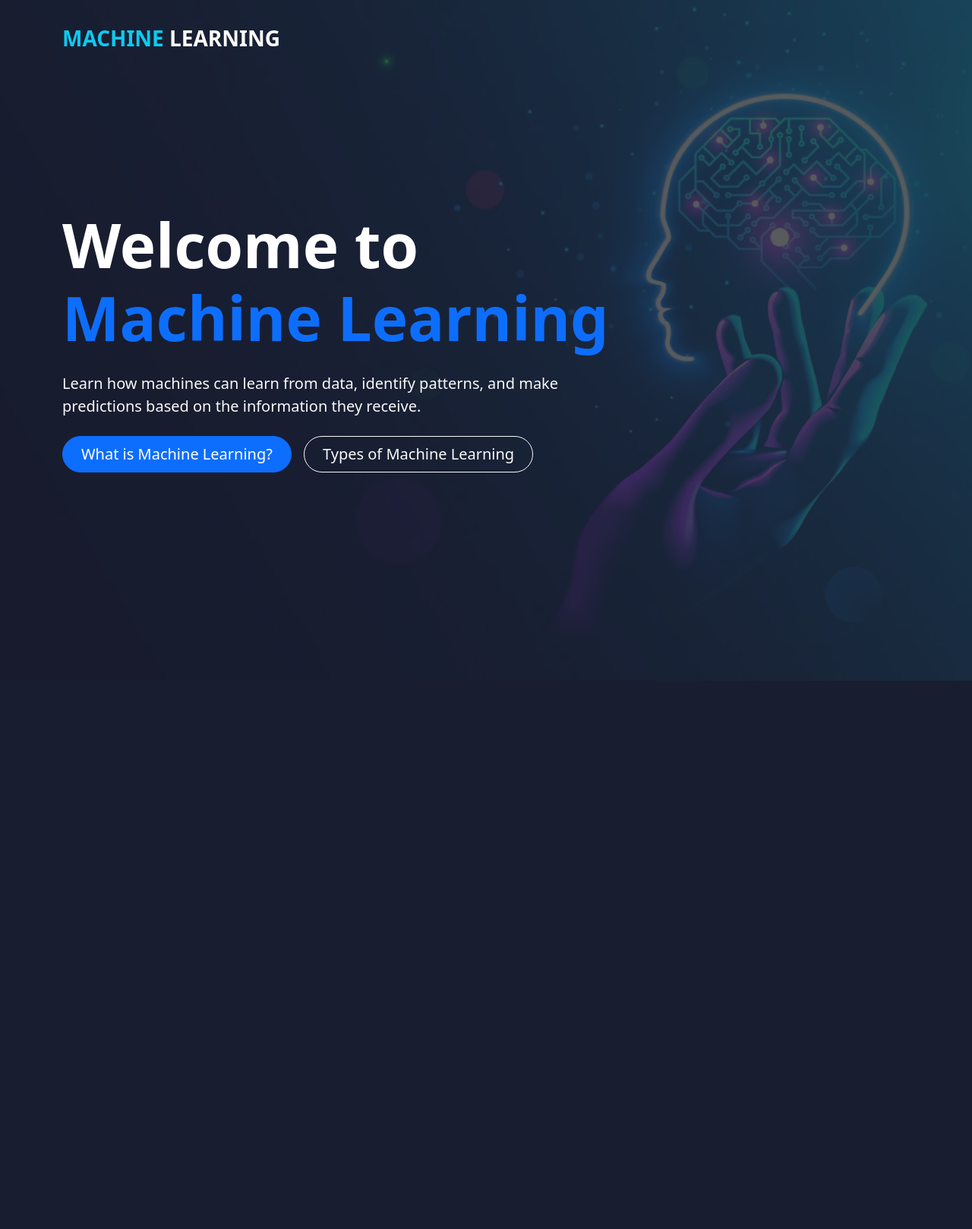
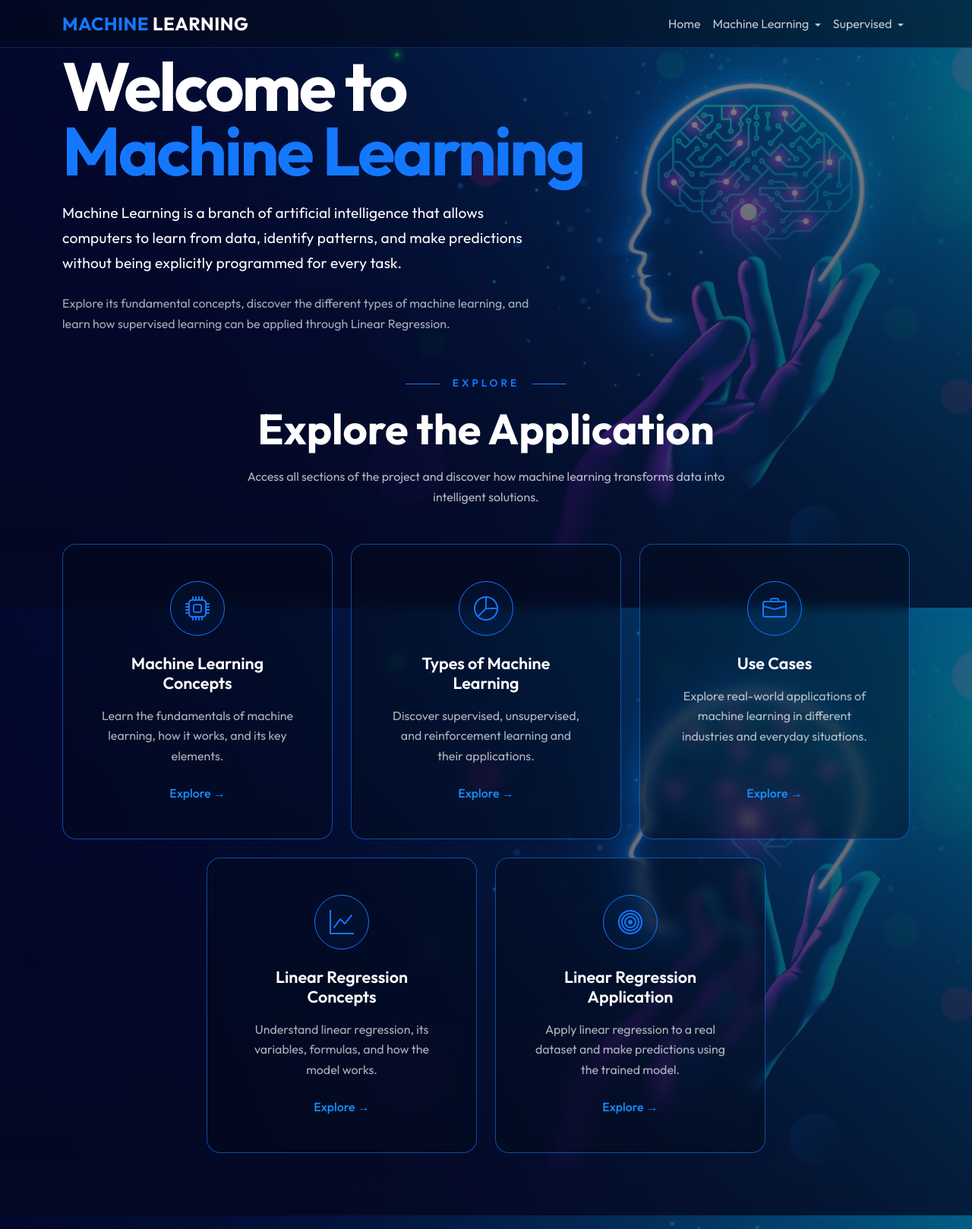
Before and after one commit to MonicaPoveda/Machinegroup, a Flask app: page / in a window 1280 px wide. Shown: the whole page at 76% size. Before the commit the page ends 896 px from the top, so only its background shows below. Run offline with Flask 3, Linux system fonts and the light colour scheme.

Commit message:
feat: design machine learning home page

```diff
--- a/app.py
+++ b/app.py
@@ -1,19 +1,38 @@
-from flask import Flask, render_template
-
+from flask import Flask, render_template, request
+import LinearRegressionGraddes
 app = Flask(__name__)
 
 
-@app.route('/')
+# HOME
+@app.route("/")
 def home():
-    return render_template('home.html')
+    return render_template("home.html")
 
-@app.route('/types/')
+
+# MACHINE LEARNING
+@app.route("/what-is-ml/")
+def what_is_ml():
+    return render_template(
+        "machine_learning/what_is_ml.html"
+    )
+
+#types of machine learning
+@app.route("/types/")
 def types():
-    return render_template('types.html')
+    return render_template(
+        "machine_learning/types.html"
+    )
 
-@app.route('/What_is_ML/')
-def what_is_ml():
-    return render_template('what_is_ml.html')
+
+@app.route('/LinearRegression/', methods=['GET', 'POST'])
+def LRegressionGrades():
+    CalculateGradeResult =None
+    if request.method == 'POST':
+        hours = float(request.form['hours'])
+        CalculateGradeResult = LinearRegressionGraddes.calculateGrade(hours)
+    return render_template('tempLinearRegression.html', result=CalculateGradeResult)
+
+   # return str(CalculateGradeResult)  # Return the result as a string
 
 if __name__ == '__main__':
    app.run(debug=True)
--- /dev/null
+++ b/static/css/home.css
@@ -0,0 +1,68 @@
+.home-page {
+    min-height: 100vh;
+    background-image:
+        linear-gradient(180deg, rgba(5, 10, 24, 0.50), rgba(5, 10, 24, 0.72)),
+        url("/static/images/image_home.webp");
+    background-size: cover;
+    background-position: center;
+    background-attachment: fixed;
+}
+
+.home-hero {
+    min-height: 52vh;
+    display: flex;
+    align-items: center;
+    position: relative;
+}
+
+.hero-content {
+    max-width: 850px;
+    padding-top: 70px;
+    padding-bottom: 30px;
+}
+
+.hero-title {
+    font-size: clamp(4rem, 7vw, 6.5rem);
+    font-weight: 700;
+    line-height: 0.95;
+    letter-spacing: -3px;
+}
+
+.welcome-text { color: #ffffff; }
+.machine-text { color: var(--color-accent); }
+
+.hero-description {
+    max-width: 650px;
+    color: #ffffff;
+    font-size: 1.2rem;
+    font-weight: 400;
+    line-height: 1.7;
+    letter-spacing: 0.2px;
+}
+
+.hero-secondary {
+    max-width: 620px;
+    color: rgba(255, 255, 255, 0.65);
+    font-size: 1rem;
+    line-height: 1.7;
+}
+
+.explore-section {
+    padding-top: 20px;
+    padding-bottom: 100px;
+}
+
+@media (max-width: 768px) {
+    .home-page { background-attachment: scroll; }
+    .home-hero { min-height: auto; }
+    .hero-content {
+        padding-top: 110px;
+        padding-bottom: 40px;
+    }
+    .hero-title {
+        font-size: 3.7rem;
+        letter-spacing: -2px;
+    }
+    .hero-description { font-size: 1.08rem; }
+    .explore-section { padding-top: 10px; }
+}
--- /dev/null
+++ b/static/css/styles.css
@@ -0,0 +1,202 @@
+/* ============================================
+   GLOBAL DESIGN SYSTEM & VARIABLES
+   Centralizes colors, fonts, and theme values.
+============================================ */
+
+:root {
+    --font-main: 'Outfit', sans-serif;
+    --color-bg: #050a18;
+    --color-bg-card: rgba(3, 12, 25, 0.40);
+    --color-accent: #1478ff;
+    --color-accent-hover: #1490ff;
+    --color-border: rgba(20, 120, 255, 0.35);
+    --color-text-secondary: rgba(255, 255, 255, 0.70);
+    --color-text-muted: rgba(255, 255, 255, 0.45);
+}
+
+/* ============================================
+   BASE / LAYOUT DEFAULTS
+   Sets application-wide font family and resets.
+============================================ */
+
+body {
+    font-family: var(--font-main);
+    margin: 0;
+    min-height: 100vh;
+}
+
+/* ============================================
+   NAVIGATION BAR
+   Glassmorphism navbar with custom link states.
+============================================ */
+
+.navbar {
+    backdrop-filter: blur(12px);
+    -webkit-backdrop-filter: blur(12px);
+    background: rgba(5, 10, 24, 0.55);
+    border-bottom: 1px solid rgba(20, 120, 255, 0.25);
+}
+
+.navbar-brand {
+    font-weight: 700;
+    letter-spacing: 0.5px;
+}
+
+.brand-highlight {
+    color: var(--color-accent);
+}
+
+.nav-link {
+    color: rgba(255, 255, 255, 0.75) !important;
+    transition: color 0.2s ease;
+}
+
+.nav-link:hover,
+.nav-link:focus {
+    color: #ffffff !important;
+}
+
+.navbar-nav .dropdown-toggle::after {
+    vertical-align: middle;
+}
+
+/* ============================================
+   DROPDOWN MENUS
+   Styled dark dropdowns with glass effect.
+============================================ */
+
+.dropdown-menu-dark {
+    background: rgba(3, 12, 25, 0.92);
+    border: 1px solid var(--color-border);
+    backdrop-filter: blur(10px);
+    -webkit-backdrop-filter: blur(10px);
+}
+
+.dropdown-item {
+    color: rgba(255, 255, 255, 0.75);
+}
+
+.dropdown-item:hover,
+.dropdown-item:focus {
+    background: rgba(20, 120, 255, 0.15);
+    color: #ffffff;
+}
+
+.dropdown-item.disabled {
+    color: rgba(255, 255, 255, 0.30) !important;
+}
+
+.dropdown-divider {
+    border-color: rgba(20, 120, 255, 0.25);
+}
+
+.dropdown-header {
+    color: var(--color-text-muted);
+}
+
+/* ============================================
+   REUSABLE CARDS
+   Interactive feature cards (Home, Types, etc.)
+============================================ */
+
+.explore-card {
+    height: 100%;
+    background: var(--color-bg-card);
+    border: 1px solid rgba(20, 120, 255, 0.60);
+    border-radius: 18px;
+    backdrop-filter: blur(8px);
+    -webkit-backdrop-filter: blur(8px);
+    transition: transform 0.3s ease, border-color 0.3s ease, box-shadow 0.3s ease;
+}
+
+.explore-card:hover {
+    transform: translateY(-8px);
+    border-color: var(--color-accent);
+    box-shadow: 0 15px 45px rgba(20, 120, 255, 0.18);
+}
+
+/* Ensures equal height cards alignment */
+.explore-card .card-body {
+    display: flex;
+    flex-direction: column;
+    height: 100%;
+}
+
+.explore-card .card-text {
+    flex-grow: 1;
+    color: rgba(255, 255, 255, 0.68);
+    line-height: 1.65;
+}
+
+.explore-card .card-title {
+    color: #ffffff;
+    font-size: 1.35rem;
+    font-weight: 600;
+}
+
+.explore-card .explore-link {
+    margin-top: auto;
+}
+
+/* Circular icon badges */
+.card-icon {
+    width: 72px;
+    height: 72px;
+    display: flex;
+    align-items: center;
+    justify-content: center;
+    margin: 0 auto;
+    border-radius: 50%;
+    border: 1px solid var(--color-accent);
+    color: var(--color-accent);
+    font-size: 2rem;
+    background: rgba(20, 120, 255, 0.04);
+    flex-shrink: 0;
+}
+
+/* Action links inside cards */
+.explore-link {
+    color: var(--color-accent-hover);
+    font-weight: 500;
+    text-decoration: none;
+}
+
+.explore-link:hover {
+    color: #ffffff;
+}
+
+/* ============================================
+   REUSABLE SECTION HEADERS
+   Standardized headers for main content pages.
+============================================ */
+
+.section-label,
+.explore-label {
+    color: var(--color-accent);
+    letter-spacing: 4px;
+    font-size: 0.85rem;
+    font-weight: 600;
+}
+
+.section-line,
+.explore-line {
+    display: inline-block;
+    width: 45px;
+    height: 1px;
+    background: var(--color-accent);
+    vertical-align: middle;
+    margin: 0 10px;
+}
+
+.section-title,
+.explore-title {
+    color: #ffffff;
+    font-weight: 700;
+}
+
+.section-description,
+.explore-description {
+    max-width: 700px;
+    color: var(--color-text-secondary);
+    line-height: 1.7;
+}
--- /dev/null
+++ b/templates/base.html
@@ -0,0 +1,93 @@
+<!DOCTYPE html>
+<html lang="en">
+<head>
+    <meta charset="UTF-8">
+    <meta name="viewport" content="width=device-width, initial-scale=1.0">
+    <title>{% block title %}Machine Learning{% endblock %}</title>
+
+    <!-- Google Fonts -->
+    <link rel="preconnect" href="https://fonts.googleapis.com">
+    <link rel="preconnect" href="https://fonts.gstatic.com" crossorigin>
+    <link href="https://fonts.googleapis.com/css2?family=Outfit:wght@300;400;500;600;700&display=swap" rel="stylesheet">
+    <link rel="stylesheet" href="https://cdn.jsdelivr.net/npm/bootstrap-icons@1.11.3/font/bootstrap-icons.css">
+
+    <!-- Bootstrap 5 CSS & JS -->
+    <link href="https://cdn.jsdelivr.net/npm/bootstrap@5.3.8/dist/css/bootstrap.min.css" rel="stylesheet">
+    <script src="https://cdn.jsdelivr.net/npm/bootstrap@5.3.8/dist/js/bootstrap.bundle.min.js"></script>
+
+    <!-- Custom Styles -->
+    <link rel="stylesheet" href="{{ url_for('static', filename='css/styles.css') }}">
+
+    {% block extra_css %}{% endblock %}
+</head>
+
+<body class="bg-dark text-white">
+
+    <!-- Main Navigation Bar -->
+    <nav class="navbar navbar-expand-lg navbar-dark fixed-top">
+        <div class="container">
+
+            <!-- Logo / Site Name -->
+            <a class="navbar-brand fs-4" href="{{ url_for('home') }}">
+                <span class="brand-highlight">MACHINE</span> LEARNING
+            </a>
+
+            <!-- Mobile Toggle Button -->
+            <button class="navbar-toggler" type="button" data-bs-toggle="collapse" data-bs-target="#mainNavbar" aria-controls="mainNavbar" aria-expanded="false" aria-label="Toggle navigation">
+                <span class="navbar-toggler-icon"></span>
+            </button>
+
+            <!-- Navigation Menu with Jinja2 and Bootstrap -->
+            <div class="collapse navbar-collapse" id="mainNavbar">
+                <ul class="navbar-nav ms-auto">
+
+                    <!-- Home Link -->
+                    <li class="nav-item">
+                        <a class="nav-link" href="{{ url_for('home') }}">Home</a>
+                    </li>
+
+                    <!-- Dropdown Menu: Machine Learning -->
+                    <li class="nav-item dropdown">
+                        <a class="nav-link dropdown-toggle" href="#" role="button" data-bs-toggle="dropdown">
+                            Machine Learning
+                        </a>
+                        <ul class="dropdown-menu dropdown-menu-dark">
+                            <!-- Link to ML Concepts -->
+                            <li><a class="dropdown-item" href="{{ url_for('what_is_ml') }}">Concepts</a></li>
+                            <!-- Link to ML Types -->
+                            <li><a class="dropdown-item" href="{{ url_for('types') }}">Types of Machine Learning</a></li>
+                            <li><hr class="dropdown-divider"></li>
+                            <li><span class="dropdown-header">Use Cases</span></li>
+
+                            <!-- Temporary disabled links for Use Cases -->
+                            <li><a class="dropdown-item disabled" href="#">Use Case 1</a></li>
+                            <li><a class="dropdown-item disabled" href="#">Use Case 2</a></li>
+                            <li><a class="dropdown-item disabled" href="#">Use Case 3</a></li>
+                            <li><a class="dropdown-item disabled" href="#">Use Case 4</a></li>
+                        </ul>
+                    </li>
+
+                    <!-- Dropdown Menu: Supervised Learning -->
+                    <li class="nav-item dropdown">
+                        <a class="nav-link dropdown-toggle" href="#" role="button" data-bs-toggle="dropdown">
+                            Supervised
+                        </a>
+                        <ul class="dropdown-menu dropdown-menu-dark">
+                            <li><span class="dropdown-header">Linear Regression</span></li>
+                            <!-- Temporary disabled links for Linear Regression -->
+                            <li><a class="dropdown-item disabled" href="#">Concepts</a></li>
+                            <li><a class="dropdown-item disabled" href="#">Application</a></li>
+                        </ul>
+                    </li>
+
+                </ul>
+            </div>
+        </div>
+    </nav>
+
+    <!-- Dynamic Content Block (Overridden by child templates) -->
+    {% block content %}
+    {% endblock %}
+
+</body>
+</html>
--- a/templates/home.html
+++ b/templates/home.html
@@ -1,168 +1,121 @@
-<!DOCTYPE html>
-<html lang="en">
+{% extends "base.html" %}
 
-<head>
+<!-- Page title definition -->
+{% block title %}
+Machine Learning
+{% endblock %}
 
-    <meta charset="UTF-8">
+{% block extra_css %}
+<link rel="stylesheet" href="{{ url_for('static', filename='css/home.css') }}">
+{% endblock %}
 
-    <meta name="viewport" content="width=device-width, initial-scale=1.0">
+<!-- Main page content block -->
+{% block content %}
 
-    <title>Machine Learning</title>
+<!-- Main Wrapper -->
+<div class="home-page">
 
+    <!-- Hero Header Section -->
+    <section class="home-hero">
+        <div class="container">
+            <div class="hero-content">
+                <h1 class="hero-title mb-4">
+                    <span class="welcome-text d-block">Welcome to</span>
+                    <span class="machine-text d-block">Machine Learning</span>
+                </h1>
+                <p class="hero-description mb-4">
+                    Machine Learning is a branch of artificial intelligence that allows computers to learn from data, identify patterns, and make predictions without being explicitly programmed for every task.
+                </p>
+                <p class="hero-secondary mb-0">
+                    Explore its fundamental concepts, discover the different types of machine learning, and learn how supervised learning can be applied through Linear Regression.
+                </p>
+            </div>
+        </div>
+    </section>
 
-    <!-- Font used for the page -->
-    <link rel="preconnect" href="https://fonts.googleapis.com">
+    <!-- Navigation / Features Section -->
+    <section class="explore-section">
+        <div class="container">
 
-    <link rel="preconnect" href="https://fonts.gstatic.com" crossorigin>
-
-    <link
-        href="https://fonts.googleapis.com/css2?family=Outfit:wght@300;400;500;600;700&display=swap"
-        rel="stylesheet">
-
-
-    <!-- Bootstrap CSS -->
-    <link
-        href="https://cdn.jsdelivr.net/npm/bootstrap@5.3.8/dist/css/bootstrap.min.css"
-        rel="stylesheet">
-
-</head>
-
-
-<body class="bg-dark text-white">
-
-
-    <!-- NAVBAR: page name -->
-
-    <nav class="navbar navbar-dark bg-transparent position-absolute top-0 start-0 w-100 z-3">
-
-        <div class="container py-3">
-
-
-            <!-- Page name -->
-
-            <a class="navbar-brand fw-bold fs-3" href="/">
-
-                <span class="text-info">
-                    MACHINE
+            <!-- Section Header -->
+            <div class="text-center mb-3">
+                <span class="explore-label">
+                    <span class="explore-line"></span> EXPLORE <span class="explore-line"></span>
                 </span>
-
-                LEARNING
-
-            </a>
-
-        </div>
-
-    </nav>
-
-
-
-    <!-- ========================= -->
-    <!-- HERO SECTION -->
-    <!-- ========================= -->
-
-    <main>
-
-        <section class="position-relative overflow-hidden min-vh-100">
-
-
-            <!-- Background image -->
-
-            <img
-                src="/static/images/image_home.webp"
-                class="position-absolute top-0 start-0 w-100 h-100 object-fit-cover"
-                alt="Machine Learning">
-
-
-            <!-- Dark overlay to improve text readability -->
-
-            <div
-                class="position-absolute top-0 start-0 w-100 h-100 bg-dark bg-opacity-75">
             </div>
 
+            <h2 class="explore-title text-center display-4 mb-3">Explore the Application</h2>
+            <p class="explore-description text-center mx-auto mb-5">
+                Access all sections of the project and discover how machine learning transforms data into intelligent solutions.
+            </p>
 
-            <!-- Main content -->
+            <!-- Grid of feature cards -->
+            <div class="row g-4 justify-content-center">
 
-            <div class="container position-relative py-5">
+                <!-- Card 1: Machine Learning Concepts -->
+                <div class="col-12 col-md-6 col-lg-4 d-flex">
+                    <div class="card explore-card text-center">
+                        <div class="card-body p-4 p-lg-5">
+                            <div class="card-icon mb-4"><i class="bi bi-cpu"></i></div>
+                            <h3 class="card-title mb-3">Machine Learning Concepts</h3>
+                            <p class="card-text mb-4">Learn the fundamentals of machine learning, how it works, and its key elements.</p>
+                            <a href="{{ url_for('what_is_ml') }}" class="explore-link">Explore →</a>
+                        </div>
+                    </div>
+                </div>
 
+                <!-- Card 2: Types of Machine Learning -->
+                <div class="col-12 col-md-6 col-lg-4 d-flex">
+                    <div class="card explore-card text-center">
+                        <div class="card-body p-4 p-lg-5">
+                            <div class="card-icon mb-4"><i class="bi bi-pie-chart"></i></div>
+                            <h3 class="card-title mb-3">Types of Machine Learning</h3>
+                            <p class="card-text mb-4">Discover supervised, unsupervised, and reinforcement learning and their applications.</p>
+                            <a href="{{ url_for('types') }}" class="explore-link">Explore →</a>
+                        </div>
+                    </div>
+                </div>
 
-                <div class="row align-items-center min-vh-100">
+                <!-- Card 3: Use Cases -->
+                <div class="col-12 col-md-6 col-lg-4 d-flex">
+                    <div class="card explore-card text-center">
+                        <div class="card-body p-4 p-lg-5">
+                            <div class="card-icon mb-4"><i class="bi bi-briefcase"></i></div>
+                            <h3 class="card-title mb-3">Use Cases</h3>
+                            <p class="card-text mb-4">Explore real-world applications of machine learning in different industries and everyday situations.</p>
+                            <a href="#" class="explore-link">Explore →</a>
+                        </div>
+                    </div>
+                </div>
 
+                <!-- Card 4: Linear Regression Concepts -->
+                <div class="col-12 col-md-6 col-lg-4 d-flex">
+                    <div class="card explore-card text-center">
+                        <div class="card-body p-4 p-lg-5">
+                            <div class="card-icon mb-4"><i class="bi bi-graph-up"></i></div>
+                            <h3 class="card-title mb-3">Linear Regression Concepts</h3>
+                            <p class="card-text mb-4">Understand linear regression, its variables, formulas, and how the model works.</p>
+                            <a href="#" class="explore-link">Explore →</a>
+                        </div>
+                    </div>
+                </div>
 
-                    <!-- INTRODUCTION TEXT -->
-
-                    <div class="col-lg-8 text-white">
-
-
-                        <!-- Main title -->
-
-                        <h1 class="display-1 fw-bold mb-4">
-
-                            Welcome to
-
-                            <br>
-
-                            <span class="text-primary">
-
-                                Machine Learning
-
-                            </span>
-
-                        </h1>
-
-
-                        <!-- Short description -->
-
-                        <p class="lead text-light mb-4">
-
-                            Learn how machines can learn from data,
-                            identify patterns, and make predictions
-                            based on the information they receive.
-
-                        </p>
-
-
-                        <!-- BUTTONS: redirect to the main sections -->
-
-                        <div class="d-flex flex-wrap gap-3">
-
-
-                            <!-- Button: What is Machine Learning? -->
-
-                            <a
-                                href="/What_is_ML"
-                                class="btn btn-primary btn-lg rounded-pill px-4">
-
-                                What is Machine Learning?
-
-                            </a>
-
-
-                            <!-- Button: Types of Machine Learning -->
-
-                            <a
-                                href="/types"
-                                class="btn btn-outline-light btn-lg rounded-pill px-4">
-
-                                Types of Machine Learning
-
-                            </a>
-
-
+                <!-- Card 5: Linear Regression Application -->
+                <div class="col-12 col-md-6 col-lg-4 d-flex">
+                    <div class="card explore-card text-center">
+                        <div class="card-body p-4 p-lg-5">
+                            <div class="card-icon mb-4"><i class="bi bi-bullseye"></i></div>
+                            <h3 class="card-title mb-3">Linear Regression Application</h3>
+                            <p class="card-text mb-4">Apply linear regression to a real dataset and make predictions using the trained model.</p>
+                            <a href="#" class="explore-link">Explore →</a>
                         </div>
-
-
                     </div>
-
-
                 </div>
 
             </div>
+        </div>
+    </section>
 
-        </section>
+</div>
 
-    </main>
-
-
-</body>
-
-</html>
+{% endblock %}
--- a/templates/types.html
+++ b/templates/machine_learning/types.html
@@ -1,4 +1,5 @@
-<<!DOCTYPE html>
+
+<!DOCTYPE html>
 <html lang="en">
 
 <head>
--- a/templates/what_is_ml.html
+++ b/templates/machine_learning/what_is_ml.html
@@ -1,3 +1,4 @@
+
 <!DOCTYPE html>
 <html lang="en">
 
```
Also changed, not shown: LinearRegressionGraddes.py (added, +31 -0 lines), tempLinearRegression.html (added, +34 -0 lines), templates/linear_regression/applicationLR.html (added), templates/linear_regression/conceptsLR.html (added), templates/machine_learning/use_cases/case1.html (added), templates/machine_learning/use_cases/case2.html (added), templates/machine_learning/use_cases/case3.html (added), templates/machine_learning/use_cases/case4.html (added), 1 other file.
